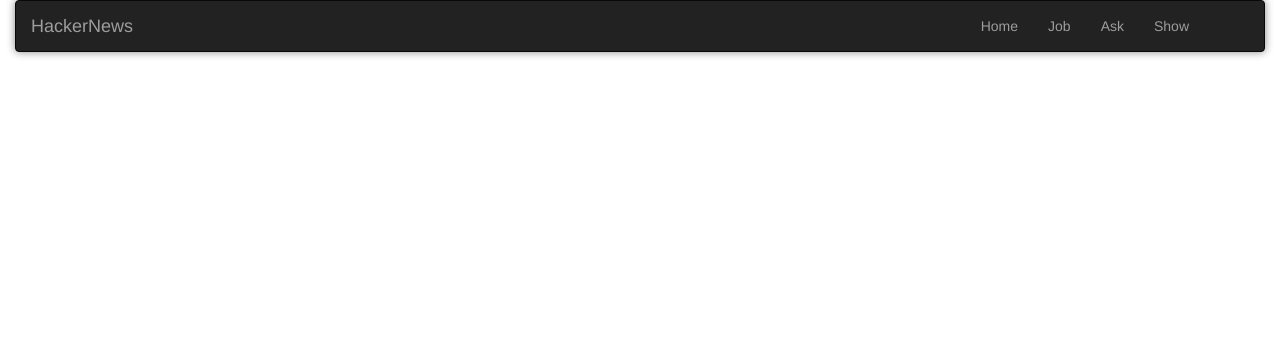
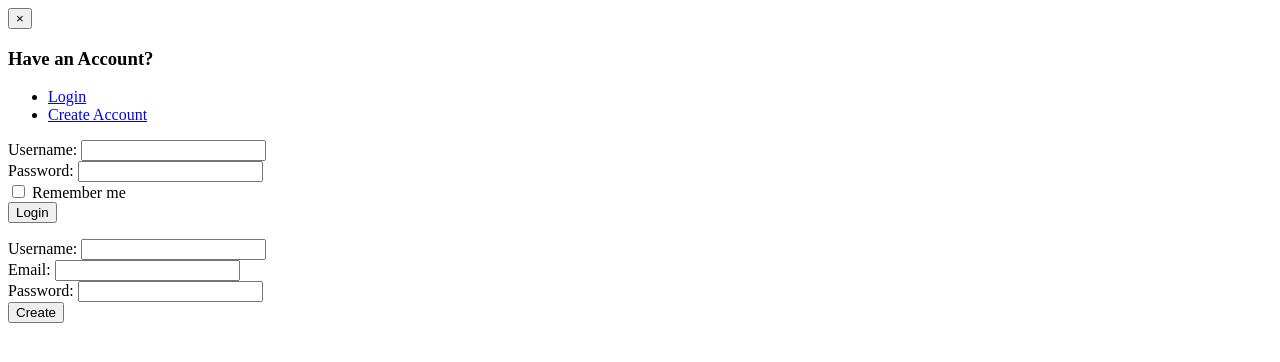
Before and after one commit to xuzon-G/HackerNews, a PHP site: page /views/login in a window 1280 px wide. Shown: the top 362 px of the page. Run offline with PHP 8.4, Linux system fonts and the light colour scheme; some libraries are stand-ins or nearby versions.

Commit message:
register and login created

```diff
--- a/views/index.php
+++ b/views/index.php
@@ -56,6 +56,10 @@ class path
 	{
 		include('Comments.php');
 	}
+		function login()
+	{
+		include('login.php');
+	}
 	function error()
 	{
 		echo "<h1>this is error page</h1>";
@@ -81,6 +85,9 @@ switch($routeName)
 	case 'comments':
 		$p->comments();
 		break;
+		case 'login':
+		$p->login();
+		break;
 
 	case 'NewStories':
 	case 'TopStories':
--- /dev/null
+++ b/views/login.php
@@ -0,0 +1,57 @@
+
+<div class="container">
+  <div class="row">
+        <div class="span12">
+        <div class="" id="loginModal">
+              <div class="modal-header">
+                <button type="button" class="close" data-dismiss="modal" aria-hidden="true">×</button>
+                <h3>Have an Account?</h3>
+              </div>
+              <div class="modal-body">
+                <div class="well">
+                  <ul class="nav nav-tabs">
+                    <li class="active"><a href="#login" data-toggle="tab">Login</a></li>
+                    <li><a href="#create" data-toggle="tab">Create Account</a></li>
+                  </ul>
+                  <div id="myTabContent" class="tab-content">
+
+                    <div class="tab-pane active in" id="login" style="margin-top: 10px">
+                          <form action="/Controller/User.php" method="POST" >
+                        <div class="form-group">
+                          <label for="username">Username:</label>
+                          <input type="text" class="form-control" id="uname" name="uname">
+                        </div>
+                        <div class="form-group">
+                          <label for="pwd">Password:</label>
+                          <input type="password" class="form-control" id="pwd" name="password">
+                        </div>
+                        <div class="checkbox">
+                          <label><input type="checkbox"> Remember me</label>
+                        </div>
+                        <input type="submit" class="btn btn-default" value="Login" name="user">
+                        </form>
+                    </div>
+                    <div class="tab-pane fade" id="create" style="margin-top: 10px">
+                       <form action="/Controller/User.php" id="tab" method="POST">
+                        <div class="form-group">
+                          <label for="Username">Username:</label>
+                          <input type="text" class="form-control" id="uanme" name="uname">
+                        </div>
+                        <div class="form-group">
+                          <label for="email">Email:</label>
+                          <input type="email" class="form-control" id="pwd" name="email">
+                        </div>
+                        <div class="form-group">
+                          <label for="pwd">Password:</label>
+                          <input type="password" class="form-control" id="pwd" name="password">
+                        </div>
+
+                        <input type="submit" class="btn btn-default" name="user" value="Create">
+                        </form>
+                    </div>
+                </div>
+              </div>
+            </div>
+        </div>
+  </div>
+</div>
--- a/views/userInterface.php
+++ b/views/userInterface.php
@@ -20,6 +20,9 @@ foreach (  $route as $value) {
 		<script src="https://maxcdn.bootstrapcdn.com/bootstrap/3.3.7/js/bootstrap.min.js"></script>
 		<link rel="stylesheet" type="text/css" href="/assets/style.css">
 		<link rel="stylesheet" href="https://use.fontawesome.com/releases/v5.6.1/css/all.css" integrity="sha384-gfdkjb5BdAXd+lj+gudLWI+BXq4IuLW5IT+brZEZsLFm++aCMlF1V92rMkPaX4PP" crossorigin="anonymous">
+		<script src="//netdna.bootstrapcdn.com/twitter-bootstrap/2.3.2/js/bootstrap.min.js"></script>
+<script src="//code.jquery.com/jquery-1.11.1.min.js"></script>
+
 	</head>
 	<body>
 
@@ -43,6 +46,7 @@ foreach (  $route as $value) {
 								<li class=<?php if ($path=="job") { echo "active";}else{ echo "";}?>><a href="/views/job">Job</a></li>
 								<li class=<?php if ($path=="ask") { echo "active";}else{ echo "";}?>><a href="/views/ask">Ask</a></li>
 								<li class=<?php if ($path=="shows") { echo "active";}else{ echo "";}?>><a href="/views/shows">Show</a></li>
+									<li ><a href="/views/login">Login<i class="fas fa-sign-in-alt"></i></a></li>
 							</ul>
 						</div>
 						</div>
```
Also changed, not shown: Controller/Connection.php (added, +19 -0 lines), Controller/User.php (added, +96 -0 lines), views/Comments.php (+15 -2 lines), views/Register.php (added).
